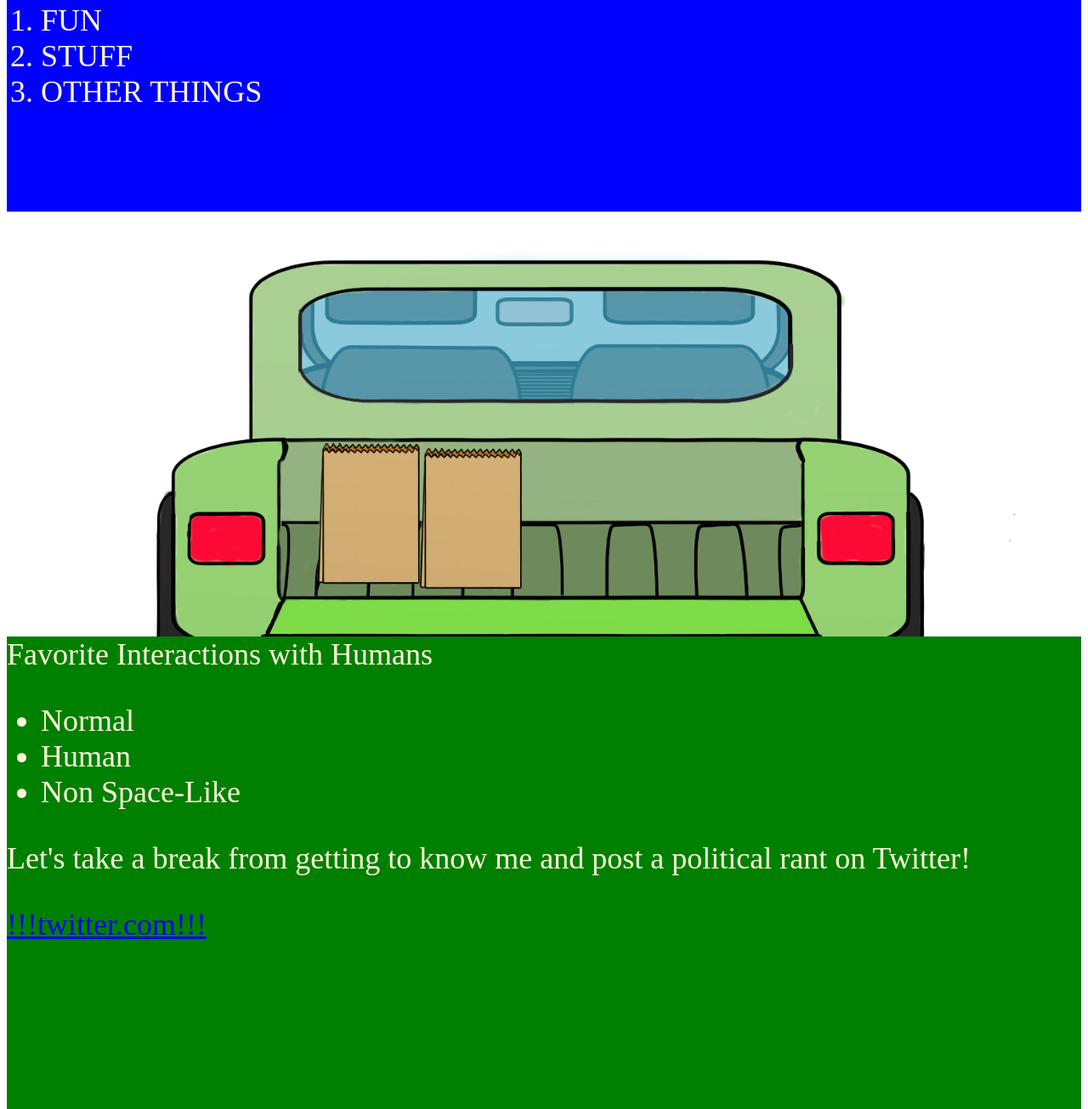
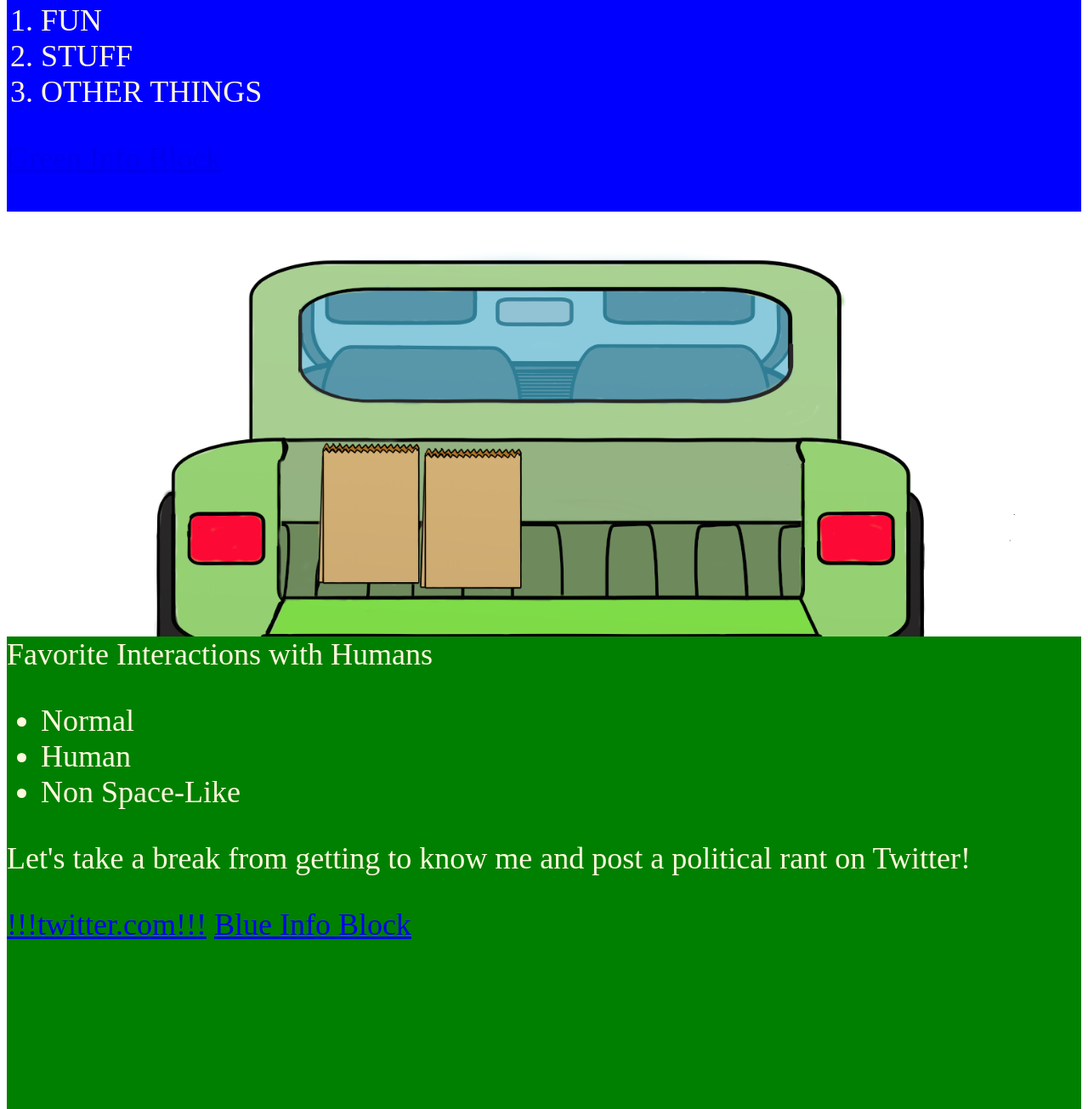
Before and after one commit to ewilsey/MART441, a plain HTML site: page HW-1/index.html in a window 1280 px wide. Shown: the part 973-2278 px from the top of the page at 85% size. Drawn offline with Linux system fonts and the light colour scheme.

Commit message:
Update index.html

```diff
--- a/HW-1/index.html
+++ b/HW-1/index.html
@@ -49,6 +49,7 @@
       <li>STUFF</li>
       <li>OTHER THINGS</li>
       </ol>
+      <a href="parallaxB">Green Info Block</a>
 </div>
 <div class="parallaxB"></div>
 
@@ -61,6 +62,7 @@
   </ul>
   <p>Let's take a break from getting to know me and post a political rant on Twitter!<p/>
   <a href="https://www.twitter.com" target="_blank">!!!twitter.com!!!</a>
+  <a href="parallaxA">Blue Info Block</a>
 </div>
 
 
```
